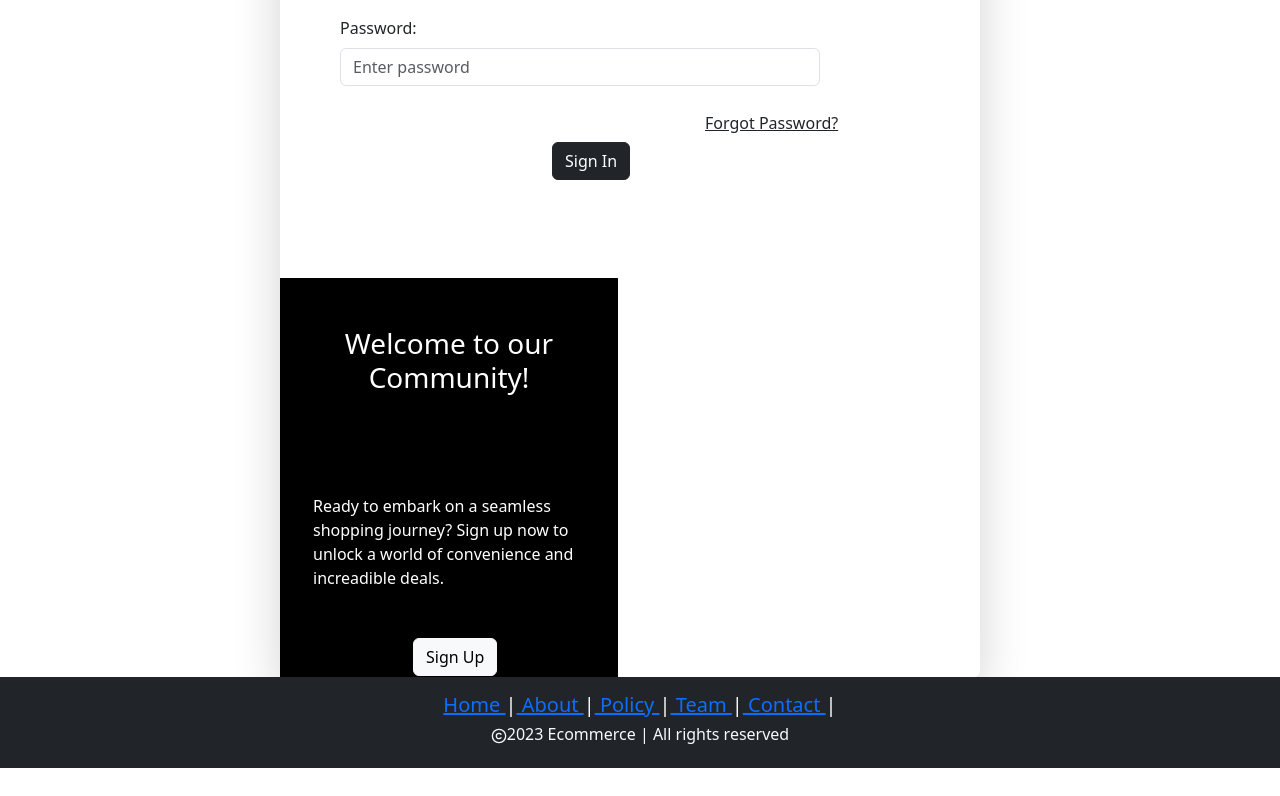
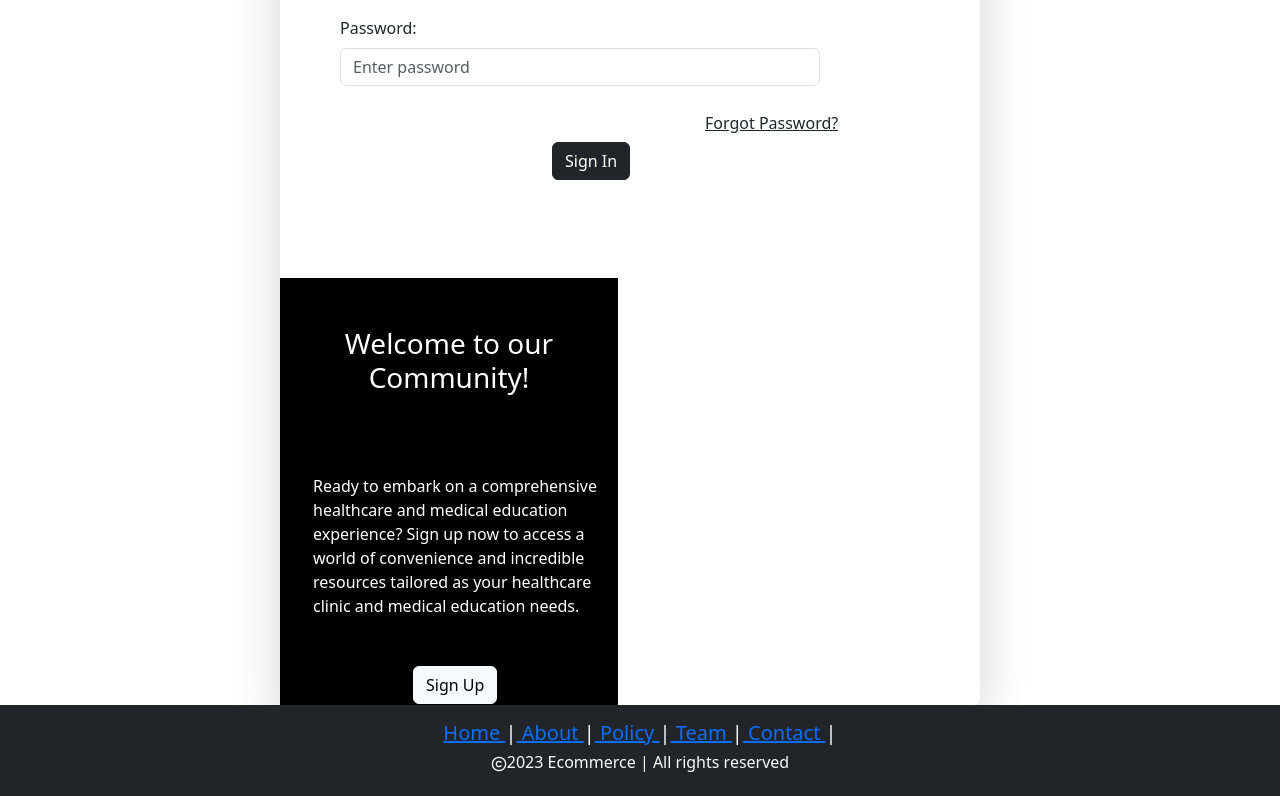
Before and after one commit to Accidentally-Coder/MeduCare, a React (Create React App) app: page /login in a window 1280 px wide. Shown: the part 422-1218 px from the top of the page. Before the commit the page ends 1190 px from the top, so only its background shows below. Built offline with nearby package versions, Linux system fonts and the light colour scheme.

Commit message:
Made some change

```diff
--- a/src/pages/ForgotPassword.js
+++ b/src/pages/ForgotPassword.js
@@ -90,8 +90,7 @@ const ForgotPassword = () => {
                         Please fill up the form with correct answer to the key Question, set your new password and
                         you are good to start again.
                         <br />
-                        <br />
-                        HAPPY SHOPPING!
+
                     </p>
 
                 </div>
--- a/src/pages/Login.js
+++ b/src/pages/Login.js
@@ -104,9 +104,9 @@ const Login = () => {
                         Welcome to our Community!
                     </h3>
 
-                    <p class="text-white fs-6 fw-light" style={{ marginTop: '100px', marginLeft: '20px' }}>
-                        Ready to embark on a seamless shopping journey?
-                        Sign up now to unlock a world of convenience and increadible deals.
+                    <p class="text-white fs-6 fw-light" style={{ marginTop: '80px', marginLeft: '20px' }}>
+                        Ready to embark on a comprehensive healthcare and medical education experience?
+                        Sign up now to access a world of convenience and incredible resources tailored as your healthcare clinic and medical education needs.
                     </p>
                     <div class="mt-5" style={{ marginLeft: '120px' }}>
                         <Link to="/signup" type="button" class="btn btn-light">Sign Up</Link>
--- a/src/pages/SignUp.js
+++ b/src/pages/SignUp.js
@@ -108,7 +108,7 @@ const Signup = () => {
                     </h3>
                     <h6 class="text-white mt-5" style={{ marginLeft: '80px' }}>Already a member?</h6>
                     <p class="text-white fs-6 fw-light" style={{ marginTop: '20px', marginLeft: '40px' }}>
-                        Sign In now to unlock a world of convenience and increadible deals.
+                        Sign in now to unlock a world of convenience, access invaluable resources and expert advice for your health and medical education journey.
                     </p>
                     <div class="mt-5" style={{ marginLeft: '120px' }}>
                         <Link to='/login' type="submit" className="btn btn-light">Sign In</Link>
```
